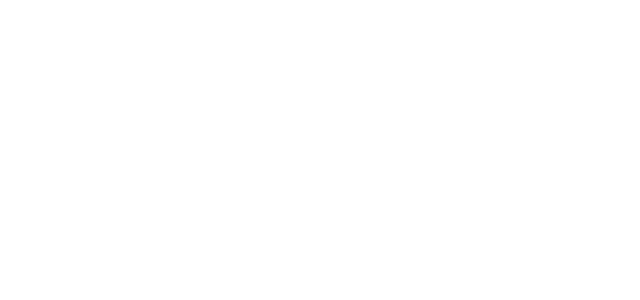
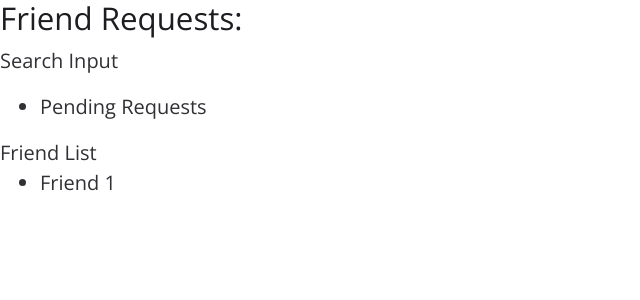
Before and after one commit to akpersad/LetsWatchThis, a React app: page /profile in a window 1280 px wide. Shown: the top 300 px of the page, without its empty margins (0-640 px from the left). Built offline with nearby package versions, Linux system fonts and the light colour scheme.

Commit message:
Set up add friend request

```diff
--- a/src/app.jsx
+++ b/src/app.jsx
@@ -6,6 +6,7 @@
 import Login from "./components/login/login";
 import Registration from "./components/registration/registration";
 import DecisionPage from "./components/decisionPage/decisionPage";
+import ProfilePage from "./components/profilePageContainer/profilePageContainer";
 
 class App extends Component {
   render() {
@@ -16,6 +17,7 @@
           <Route path="/login" component={Login} />
           <Route path="/registration" component={Registration} />
           <Route path="/choices" component={DecisionPage} />
+          <Route path="/profile" component={ProfilePage} />
         </Switch>
       </>
     );
--- a/src/components/homeContainer/homeContainer.jsx
+++ b/src/components/homeContainer/homeContainer.jsx
@@ -24,6 +24,14 @@
           )}
         </h1>
         <h2>Project Home</h2>
+
+        <div className="form-group">
+          <Link to="./profile">
+            <button type="button" variant="raised">
+              Your Profile
+            </button>
+          </Link>
+        </div>
 
         {!isLoggedIn ? (
           <div>
--- /dev/null
+++ b/src/components/profilePageContainer/profilePageContainer.jsx
@@ -0,0 +1,37 @@
+import React, { Component } from "react";
+import { connect } from "react-redux";
+// import PropTypes from 'prop-types';
+
+class ProfilePageContainer extends Component {
+  render() {
+    return (
+      <div>
+        <div className="form-group">
+          <h3>Friend Requests:</h3>
+          Search Input
+        </div>
+        <div className="form-group">
+          <ul>
+            <li>Pending Requests</li>
+          </ul>
+        </div>
+        <div className="form-group">
+          Friend List
+          <ul>
+            <li>Friend 1</li>
+          </ul>
+        </div>
+      </div>
+    );
+  }
+}
+
+const mapStateToProps = state => {
+  return {
+    ...state.app
+  };
+};
+
+// ProfilePageContainer.propTypes = {};
+
+export default connect(mapStateToProps)(ProfilePageContainer);
--- /dev/null
+++ b/src/components/profilePageContainer/profilePageContainerReducer.js
@@ -0,0 +1,17 @@
+const profileObject = {
+	friendRequestSearch: ""
+};
+
+const profilePageContainerReducer = (state = profileObject, action) => {
+	switch (action.type) {
+		case "UPDATE_PROFILE":
+			return {
+				...action.payload
+			};
+
+		default:
+			return state;
+	}
+};
+
+export default profilePageContainerReducer;
--- a/src/config/store.js
+++ b/src/config/store.js
@@ -1,8 +1,10 @@
 import { combineReducers, createStore, compose } from "redux";
 import appContainerReducer from "../components/appContainer/appContainerReducer";
+import profilePageContainerReducer from "../components/profilePageContainer/profilePageContainerReducer";
 
 const rootReducer = combineReducers({
-	app: appContainerReducer
+	app: appContainerReducer,
+	profile: profilePageContainerReducer
 });
 
 /* eslint-disable no-underscore-dangle */
```
Also changed, not shown: src/components/submitFriendRequest/submitFriendRequest.jsx (added, +33 -0 lines), src/components/profilePageContainer/_profilePageContainer.scss (added), src/components/submitFriendRequest/_submitFriendRequest.scss (added).
